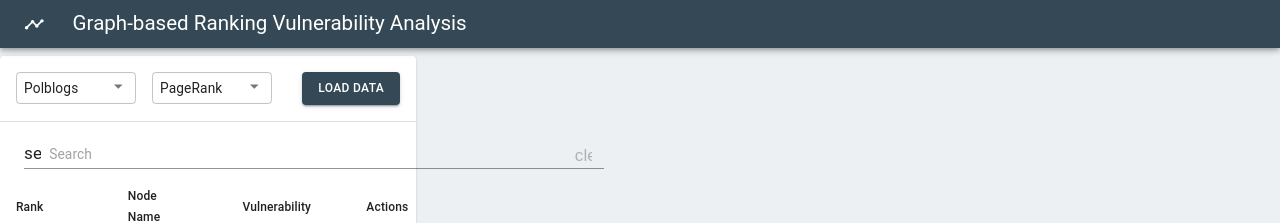
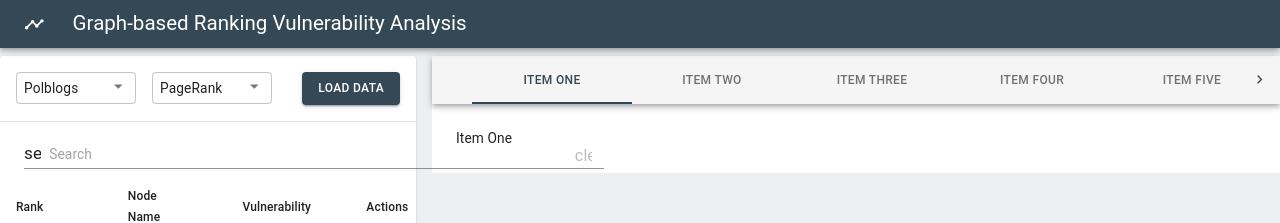
Before and after one commit to xietiankai/auditing-sensitivity-graph-ranking, a React (Create React App) app in the folder frontend/: page / in a window 1280 px wide. Shown: the top 223 px of the page. Built offline with nearby package versions, Linux system fonts and the light colour scheme; no server answers; the HTML template or start-up script is replaced by a standard one.

Commit message:
Worked switch tabs

```diff
--- a/frontend/src/actions/index.js
+++ b/frontend/src/actions/index.js
@@ -2,6 +2,9 @@ import {
   ADD_PROTECTED_NODE,
   DATA_LOADED,
   DELETE_PROTECTED_NODE,
+  SNACKBAR_CLOSE,
+  SNACKBAR_OPEN,
+  UPDATE_ACTIVATED_TAB_INDEX,
   UPDATE_ALGORITHM_NAME,
   UPDATE_CONSTRAINTS,
   UPDATE_DATA_NAME,
@@ -35,6 +38,14 @@ export function updateProtectionExtent(payload) {
   return { type: UPDATE_PROTECTION_EXTENT, payload };
 }
 
+export function snackBarClose() {
+  return { type: SNACKBAR_CLOSE };
+}
+
+export function updateActivatedTabIndex(payload) {
+  return { type: UPDATE_ACTIVATED_TAB_INDEX, payload };
+}
+
 export function updateConstraints() {
   const protectionType = store.getState().protectionType;
   const protectionExtent = store.getState().protectionExtent;
@@ -65,7 +76,14 @@ export function updateConstraints() {
     item => !bannedNodesSet.has(item["remove_id"])
   );
   console.log("after length:" + filteredPerturbations.length);
-  return { type: UPDATE_CONSTRAINTS, payload: filteredPerturbations };
+  return {
+    type: UPDATE_CONSTRAINTS,
+    payload: {
+      filteredPerturbations: filteredPerturbations,
+      snackbarOpen: true,
+      snackbarMessage: "Pulled " + filteredPerturbations.length + " records."
+    }
+  };
 }
 
 export function getData() {
--- a/frontend/src/components/ControlPanel.js
+++ b/frontend/src/components/ControlPanel.js
@@ -9,9 +9,10 @@ import Select from "@material-ui/core/Select";
 import { connect } from "react-redux";
 import { withStyles } from "@material-ui/styles";
 import MenuItem from "@material-ui/core/MenuItem";
-import NativeSelect from "@material-ui/core/NativeSelect";
+import CloseIcon from "@material-ui/icons/Close";
 import {
   getData,
+  snackBarClose,
   updateAlgorithmName,
   updateConstraints,
   updateDataName,
@@ -21,6 +22,8 @@ import {
 import VulnerabilityTable from "./VulnerabilityTable";
 import ChipsArray from "./ChipsArray";
 import Paper from "@material-ui/core/Paper";
+import Snackbar from "@material-ui/core/Snackbar";
+import IconButton from "@material-ui/core/IconButton";
 
 const styles = theme => ({
   formControl: {
@@ -52,7 +55,9 @@ const mapStateToProps = state => {
     dataName: state.dataName,
     algorithmName: state.algorithmName,
     protectionType: state.protectionType,
-    protectionExtent: state.protectionExtent
+    protectionExtent: state.protectionExtent,
+    snackbarOpen: state.snackbarOpen,
+    snackbarMessage: state.snackbarMessage
   };
 };
 
@@ -67,6 +72,9 @@ const mapDispatchToProps = dispatch => {
       dispatch(updateProtectionExtent(event.target.value)),
     updateConstraints: () => {
       dispatch(updateConstraints());
+    },
+    snackBarClose: () => {
+      dispatch(snackBarClose());
     }
   };
 };
@@ -174,6 +182,28 @@ class ControlPanel extends React.Component {
           >
             Update constraints
           </Button>
+          <Snackbar
+            anchorOrigin={{
+              vertical: "bottom",
+              horizontal: "right"
+            }}
+            open={this.props.snackbarOpen}
+            message={this.props.snackbarMessage}
+            autoHideDuration={6000}
+            onClose={this.props.snackBarClose}
+            action={
+              <React.Fragment>
+                <IconButton
+                  size="small"
+                  aria-label="close"
+                  color="inherit"
+                  onClick={this.props.snackBarClose}
+                >
+                  <CloseIcon fontSize="small" />
+                </IconButton>
+              </React.Fragment>
+            }
+          />
         </Box>
       </Paper>
     );
--- /dev/null
+++ b/frontend/src/components/Detail.js
@@ -0,0 +1,106 @@
+import * as React from "react";
+import { connect } from "react-redux";
+import { withStyles } from "@material-ui/styles";
+import AppBar from "@material-ui/core/AppBar";
+import Tabs from "@material-ui/core/Tabs";
+import Tab from "@material-ui/core/Tab";
+import Typography from "@material-ui/core/Typography";
+import Box from "@material-ui/core/Box";
+import { updateActivatedTabIndex } from "../actions";
+
+const styles = theme => ({
+  root: {
+    flexGrow: 1,
+    width: "100%",
+    backgroundColor: theme.palette.background.paper
+  }
+});
+
+const mapStateToProps = state => {
+  return { activatedTab: state.activatedTab };
+};
+
+const mapDispatchToProps = dispatch => {
+  return {
+    updateActivatedTabIndex: (event, value) =>
+      dispatch(updateActivatedTabIndex(value))
+  };
+};
+
+function a11yProps(index) {
+  return {
+    id: `scrollable-auto-tab-${index}`,
+    "aria-controls": `scrollable-auto-tabpanel-${index}`
+  };
+}
+
+function TabPanel(props) {
+  const { children, value, index, ...other } = props;
+
+  return (
+    <Typography
+      component="div"
+      role="tabpanel"
+      hidden={value !== index}
+      id={`scrollable-auto-tabpanel-${index}`}
+      aria-labelledby={`scrollable-auto-tab-${index}`}
+      {...other}
+    >
+      {value === index && <Box p={3}>{children}</Box>}
+    </Typography>
+  );
+}
+
+class Detail extends React.Component {
+  render() {
+    return (
+      <div className={this.props.classes.root}>
+        <AppBar position="static" color="default">
+          <Tabs
+            value={this.props.activatedTab}
+            onChange={this.props.updateActivatedTabIndex}
+            indicatorColor="primary"
+            textColor="primary"
+            variant="scrollable"
+            scrollButtons="auto"
+            aria-label="scrollable auto tabs example"
+          >
+            <Tab label="Item One" {...a11yProps(0)} />
+            <Tab label="Item Two" {...a11yProps(1)} />
+            <Tab label="Item Three" {...a11yProps(2)} />
+            <Tab label="Item Four" {...a11yProps(3)} />
+            <Tab label="Item Five" {...a11yProps(4)} />
+            <Tab label="Item Six" {...a11yProps(5)} />
+            <Tab label="Item Seven" {...a11yProps(6)} />
+          </Tabs>
+        </AppBar>
+        <TabPanel value={this.props.activatedTab} index={0}>
+          Item One
+        </TabPanel>
+        <TabPanel value={this.props.activatedTab} index={1}>
+          Item Two
+        </TabPanel>
+        <TabPanel value={this.props.activatedTab} index={2}>
+          Item Three
+        </TabPanel>
+        <TabPanel value={this.props.activatedTab} index={3}>
+          Item Four
+        </TabPanel>
+        <TabPanel value={this.props.activatedTab} index={4}>
+          Item Five
+        </TabPanel>
+        <TabPanel value={this.props.activatedTab} index={5}>
+          Item Six
+        </TabPanel>
+        <TabPanel value={this.props.activatedTab} index={6}>
+          Item Seven
+        </TabPanel>
+      </div>
+    );
+  }
+}
+
+export default connect(
+  mapStateToProps,
+  mapDispatchToProps
+)(withStyles(styles)(Detail));
--- a/frontend/src/components/Main.js
+++ b/frontend/src/components/Main.js
@@ -13,6 +13,7 @@ import Grid from "@material-ui/core/Grid";
 import ControlPanel from "./ControlPanel";
 import { getData, updateDataName } from "../actions";
 import Snackbar from "@material-ui/core/Snackbar";
+import Detail from "./Detail";
 
 const styles = theme => ({
   root: {
@@ -23,7 +24,6 @@ const styles = theme => ({
     marginRight: theme.spacing(2)
   },
   content: {
-    flexGrow: 1,
     marginTop: theme.spacing(7),
     backgroundColor: "#EDF0F2"
   },
@@ -72,6 +72,9 @@ class Main extends React.Component {
             <Grid item md={4}>
               <ControlPanel />
             </Grid>
+            <Grid item md={8}>
+              <Detail/>
+            </Grid>
           </Grid>
         </main>
       </div>
--- a/frontend/src/constants/actionTypes.js
+++ b/frontend/src/constants/actionTypes.js
@@ -6,3 +6,6 @@ export const DELETE_PROTECTED_NODE = "DELETED_PROTECTED_NODE";
 export const UPDATE_PROTECTION_TYPE = "UPDATE_PROTECTION_TYPE";
 export const UPDATE_PROTECTION_EXTENT = "UPDATE_PROTECTION_EXTENT";
 export const UPDATE_CONSTRAINTS = "UPDATE_CONSTRAINTS";
+export const SNACKBAR_CLOSE = "SNACKBAR_CLOSE";
+export const SNACKBAR_OPEN = "SNACKBAR_OPEN";
+export const UPDATE_ACTIVATED_TAB_INDEX = "UPDATE_ACTIVATED_TAB_INDEX";
--- a/frontend/src/reducers/index.js
+++ b/frontend/src/reducers/index.js
@@ -2,6 +2,8 @@ import {
   ADD_PROTECTED_NODE,
   DATA_LOADED,
   DELETE_PROTECTED_NODE,
+  SNACKBAR_CLOSE,
+  SNACKBAR_OPEN, UPDATE_ACTIVATED_TAB_INDEX,
   UPDATE_ALGORITHM_NAME,
   UPDATE_CONSTRAINTS,
   UPDATE_DATA_NAME,
@@ -19,7 +21,10 @@ const initialState = {
   protectedNodes: new Set(),
   protectionType: "increased",
   protectionExtent: 0.01,
-  vulnerabilityList: {}
+  vulnerabilityList: {},
+  snackbarOpen: false,
+  snackbarMessage: "",
+  activatedTab:0
 };
 
 function rootReducer(state = initialState, action) {
@@ -68,8 +73,18 @@ function rootReducer(state = initialState, action) {
   }
 
   if (action.type === UPDATE_CONSTRAINTS) {
+    return Object.assign({}, state, action.payload);
+  }
+
+  if (action.type === SNACKBAR_CLOSE) {
     return Object.assign({}, state, {
-      filteredPerturbations: action.payload
+      snackbarOpen: false
+    });
+  }
+
+  if (action.type === UPDATE_ACTIVATED_TAB_INDEX) {
+    return Object.assign({}, state, {
+      activatedTab: action.payload
     });
   }
 
```
